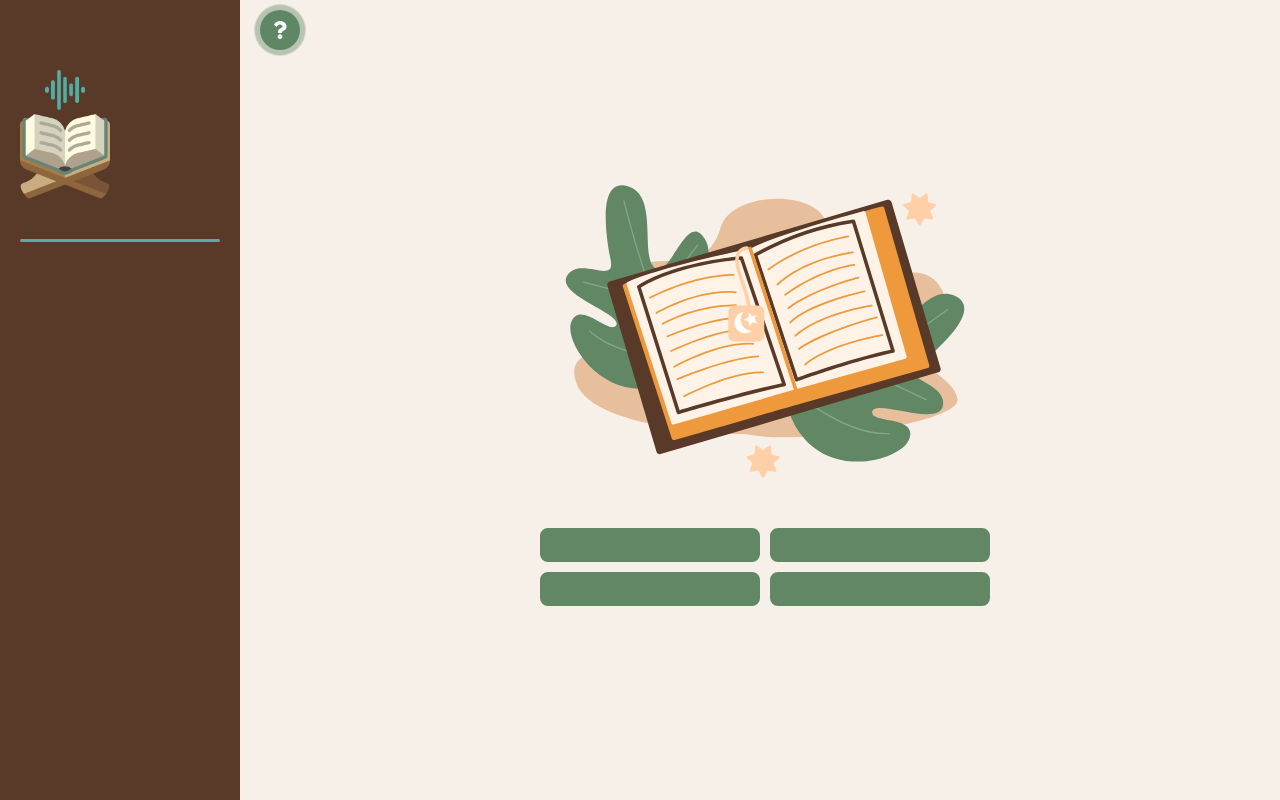
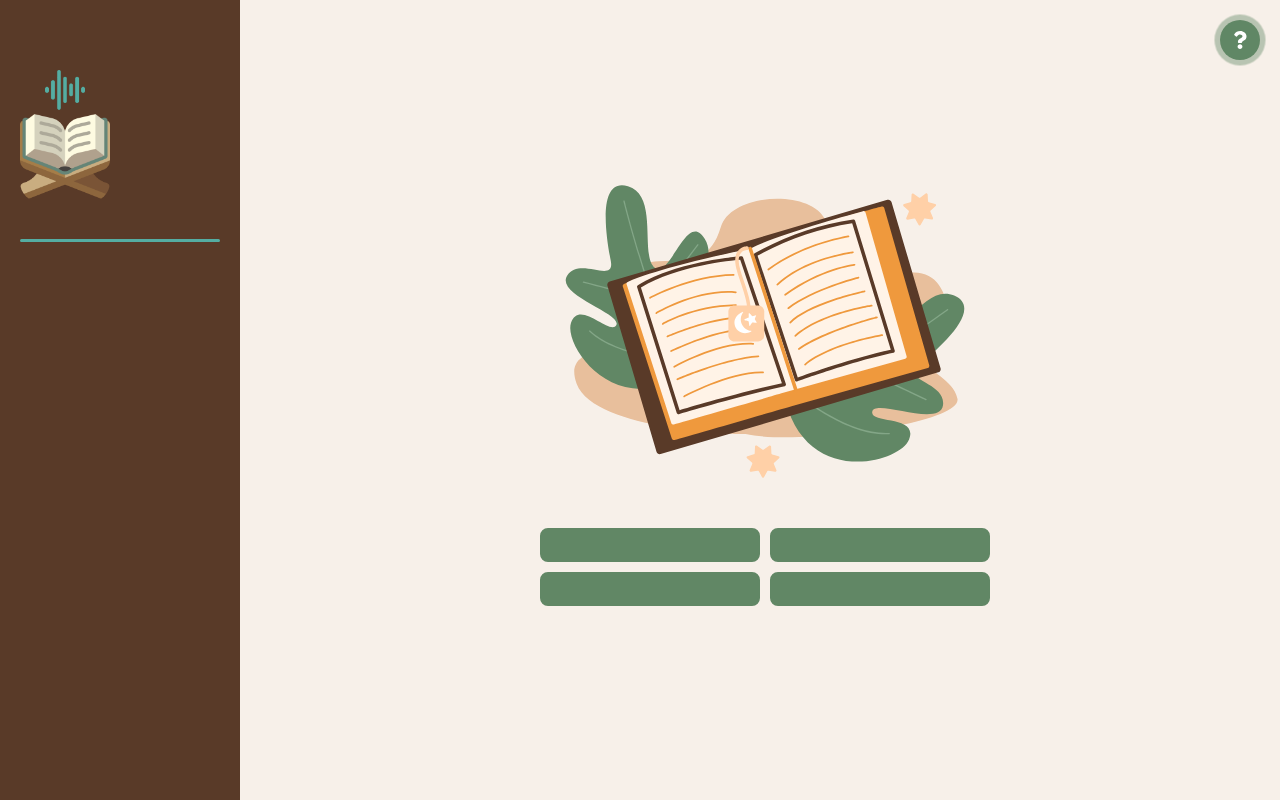
Before and after one commit to AzamovMuhammad/AyatUz, a React (Vite) app: page /user/home/test in a window 1280 px wide. Built offline with nearby package versions, Linux system fonts and the light colour scheme.

Commit message:
fixed question button in testType page

```diff
--- a/src/Pages/TestType.jsx
+++ b/src/Pages/TestType.jsx
@@ -19,18 +19,23 @@ function TestType() {
   const savedLang = localStorage.getItem("selectedLanguage");
   const currentLang = languages.find((lang) => lang.code === savedLang);
   const navigate = useNavigate();
-  const {showNotification } = useNotification();
+  const { showNotification } = useNotification();
 
   const handleClickNoti = () => {
-    showNotification("Kechirasiz, sahifa ishlab chiqilmoqda. Tez kunda ishga tushadi.", "info")
-  }
+    showNotification(
+      "Kechirasiz, sahifa ishlab chiqilmoqda. Tez kunda ishga tushadi.",
+      "info"
+    );
+  };
 
   return (
-    <div className="container">
-      <button className="shadow" onClick={openModal}>
+    <>
+      <div className="shadow-wrapper">
+        <button className="shadow2" onClick={openModal}>
           <FaQuestion />
         </button>
-
+      </div>
+      <div className="container">
         <div className="questionModal">
           <div className="middleDiv">
             <p className="bosqich">{currentLang?.testTypePart.p1}</p>
@@ -52,20 +57,18 @@ function TestType() {
             }}>
             {currentLang?.testTypePart.btn1}
           </button>
-        <button
-          onClick={handleClickNoti}>
+          <button onClick={handleClickNoti}>
             {currentLang?.testTypePart.btn2}
           </button>
-        <button
-          onClick={handleClickNoti}>
+          <button onClick={handleClickNoti}>
             {currentLang?.testTypePart.btn3}
           </button>
-        <button
-          onClick={handleClickNoti}>
+          <button onClick={handleClickNoti}>
             {currentLang?.testTypePart.btn4}
           </button>
         </div>
       </div>
+    </>
   );
 }
 
--- a/src/style/homePage.css
+++ b/src/style/homePage.css
@@ -7,7 +7,6 @@
     justify-content: center !important;
     flex-direction: column;
     gap:20px;
-    margin-top: -40px;
 }
 .home_title{
     color: #121212;
@@ -15,7 +14,7 @@
     text-align: center;
 }
 .home_img{
-    width: 25%;
+    width: clamp(160px, 50vw, 260px);
     display: flex;
     align-items: center;
     justify-content: center;
--- a/src/style/testType.css
+++ b/src/style/testType.css
@@ -10,7 +10,7 @@
 .container img {
   width: clamp(200px, 60vw, 400px);
 }
-.chooseH1{
+.chooseH1 {
   text-align: center;
 }
 .btns {
@@ -38,37 +38,39 @@
   background: white;
   border: 2px solid #618765;
 }
-.shadow {
+.shadow2 {
   position: fixed;
-  cursor: pointer;
+  top: 20px;
+  right: 20px !important;
   width: 40px;
   height: 40px;
   border-radius: 50%;
-  background: #0ef726;
   color: white;
-  overflow: visible;
-  z-index: 1;
-  right: 0px;
-  top: 10px;
+  background: #618765;
+  display: flex;
+  align-items: center;
+  justify-content: center;
   border: none;
+  z-index: 9999;
+  cursor: pointer;
   font-size: 18px;
 }
 
-.shadow::before {
+.shadow2::before {
   content: "";
   position: absolute;
   width: 100%;
   height: 100%;
-  background: #618765;
+  background: #618765 !important;
   border-radius: 50%;
   animation: pulse 1.5s infinite;
   z-index: -1;
   opacity: 0.6;
 }
-@media(max-width: 770px){
-  .shadow{
-    position: fixed;
-    left: 70px !important;
+@media (max-width: 770px) {
+  .shadow2 {
+    /* position: fixed; */
+    right: 10px !important;
   }
 }
 
```
Lines whose indentation alone changed are shown as unchanged.
